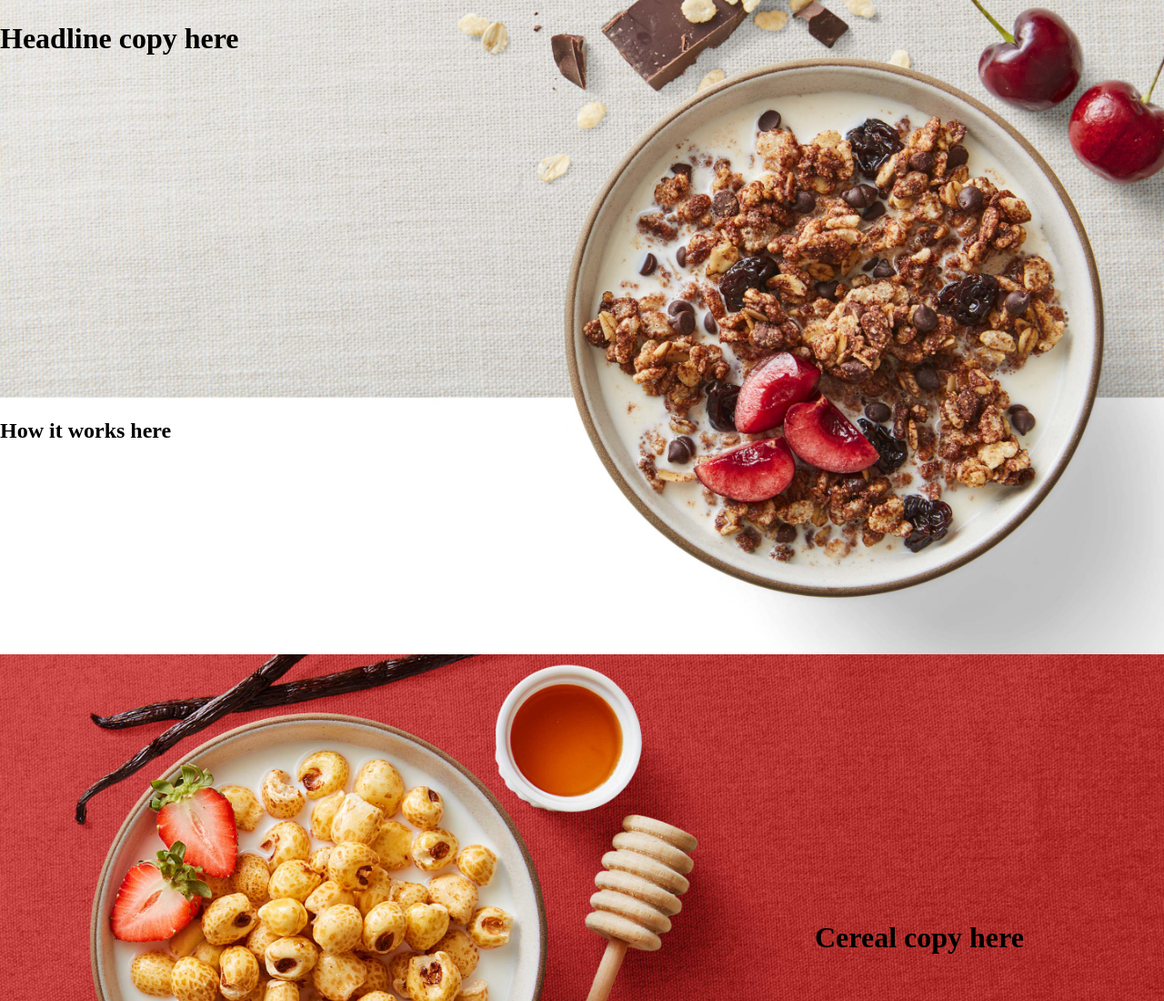
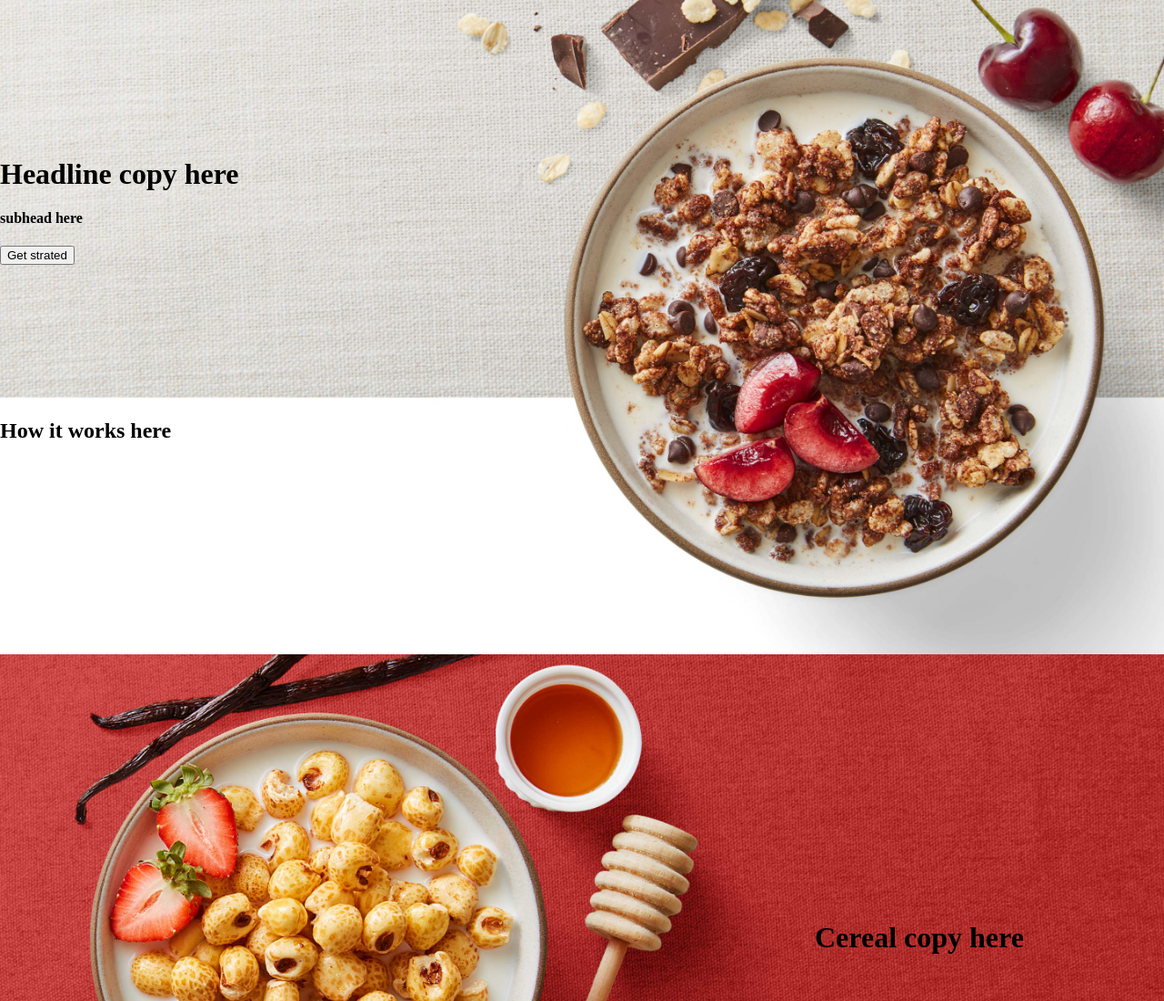
Before and after one commit to aaronmadethis/cerealnumber-images, a website: page index.html in a window 1280 px wide. Shown: the top 1100 px of the page at 91% size. Drawn offline with Linux system fonts and the light colour scheme.

Commit message:
center headline text

```diff
--- a/assets/css/style.scss
+++ b/assets/css/style.scss
@@ -28,6 +28,9 @@ body{
         height:auto;
         min-height: (492 / 1440) * 100vw;
         z-index: 20;
+        display:flex;
+        flex-direction: column;
+        justify-content: center;
         @include media-breakpoint-down(sm) {
             min-height: (716 / 320) * 100vw;
         }
--- a/index.html
+++ b/index.html
@@ -18,7 +18,11 @@
                 <div class='col-24'>
                     <div class="wrapper-hero">
                         <div class='wrapper-hero__content'>
-                            <h1>Headline copy here</h1>
+                            <div class=wrapper-content>
+                                <h1>Headline copy here</h1>
+                                <h4>subhead here</h4>
+                                <button>Get strated</button>
+                            </div>
                         </div>
                         <div class='wrapper-hero__instructions'>
                             <h2>How it works here</h2>
```
Also changed, not shown: dist/css/style.css, dist/css/style.min.css, 1 other file.
